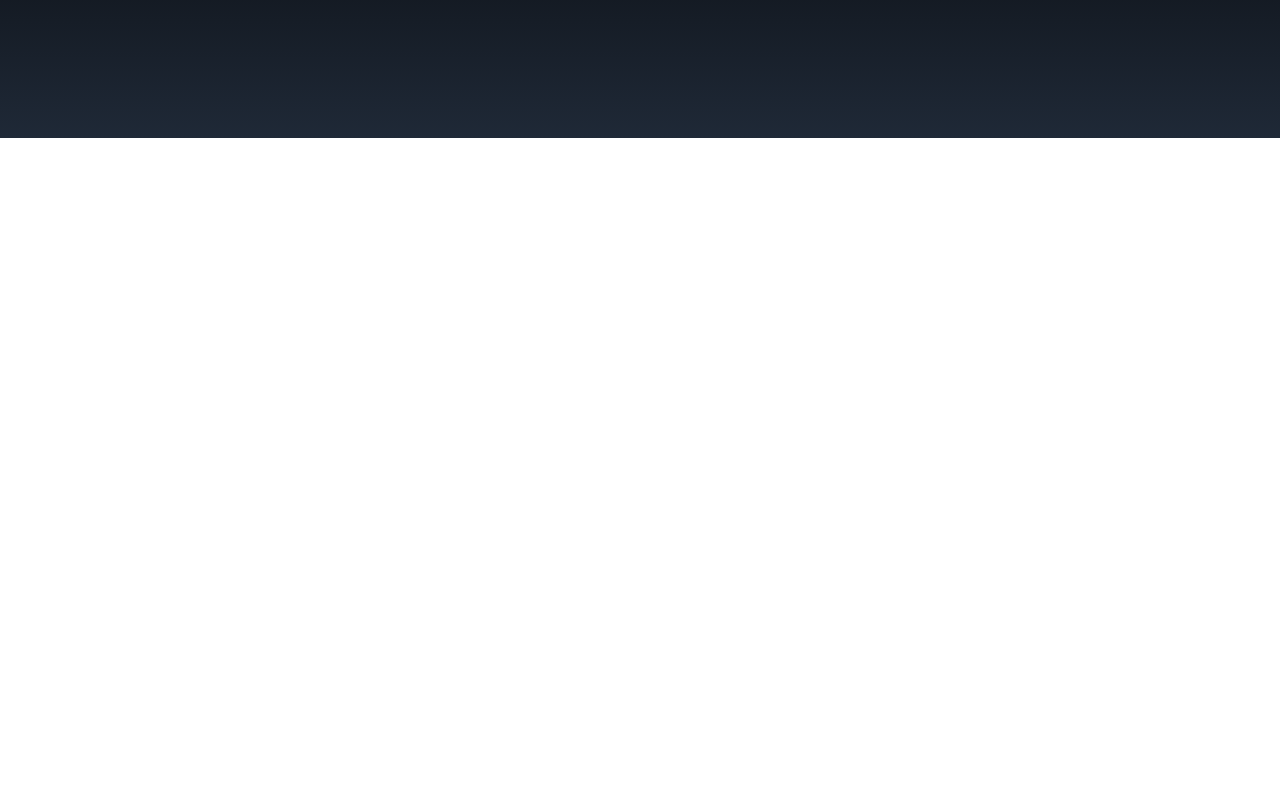
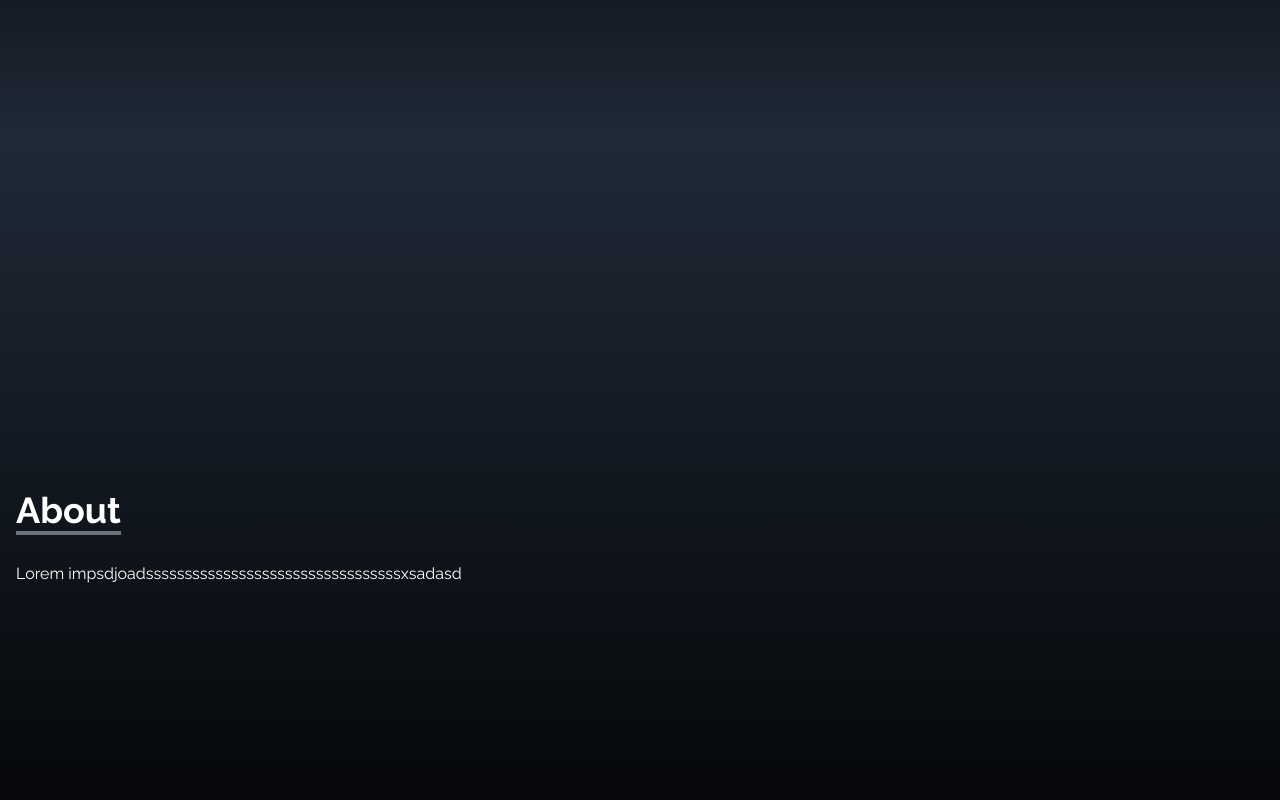
Before and after one commit to wandera7/jjportfolio, a React (Create React App) app: page / in a window 1280 px wide. Shown: the part 662-1462 px from the top of the page. Before the commit the page ends 800 px from the top, so only its background shows below. Built offline with nearby package versions, Linux system fonts and the light colour scheme; a web font is replaced by a local one.

Commit message:
style about header

```diff
--- a/src/App.js
+++ b/src/App.js
@@ -1,11 +1,13 @@
 import NavBar from "./components/NavBar";
 import Home from "./components/Home";
 import SocialLinks from "./components/SocialLinks";
+import About from "./components/About";
 function App() {
   return (
     <div>
     <NavBar/>
     <Home/>
+    <About/>
     <SocialLinks/>
     </div>
   );
--- a/src/components/About.js
+++ b/src/components/About.js
@@ -2,7 +2,19 @@ import React from 'react'
 
 const About = () => {
   return (
-    <div>About</div>
+    <div name='about' className='w-full h-screen bg-gradient-to-b  from-gray-800 to-black text-white'>
+        <div className='max-w--screen-lg p-4 mx-auto flex flex-col justify-center w-full h-full'>
+        <div className='pb-8'>
+            <p className='text-4xl font-bold inline border-b-4 border-gray-500'>
+             About
+            </p>
+        </div>
+        <p>
+        Lorem impsdjoadsssssssssssssssssssssssssssssssssxsadasd
+
+        </p>
+        </div>
+    </div>
   )
 }
 
```
